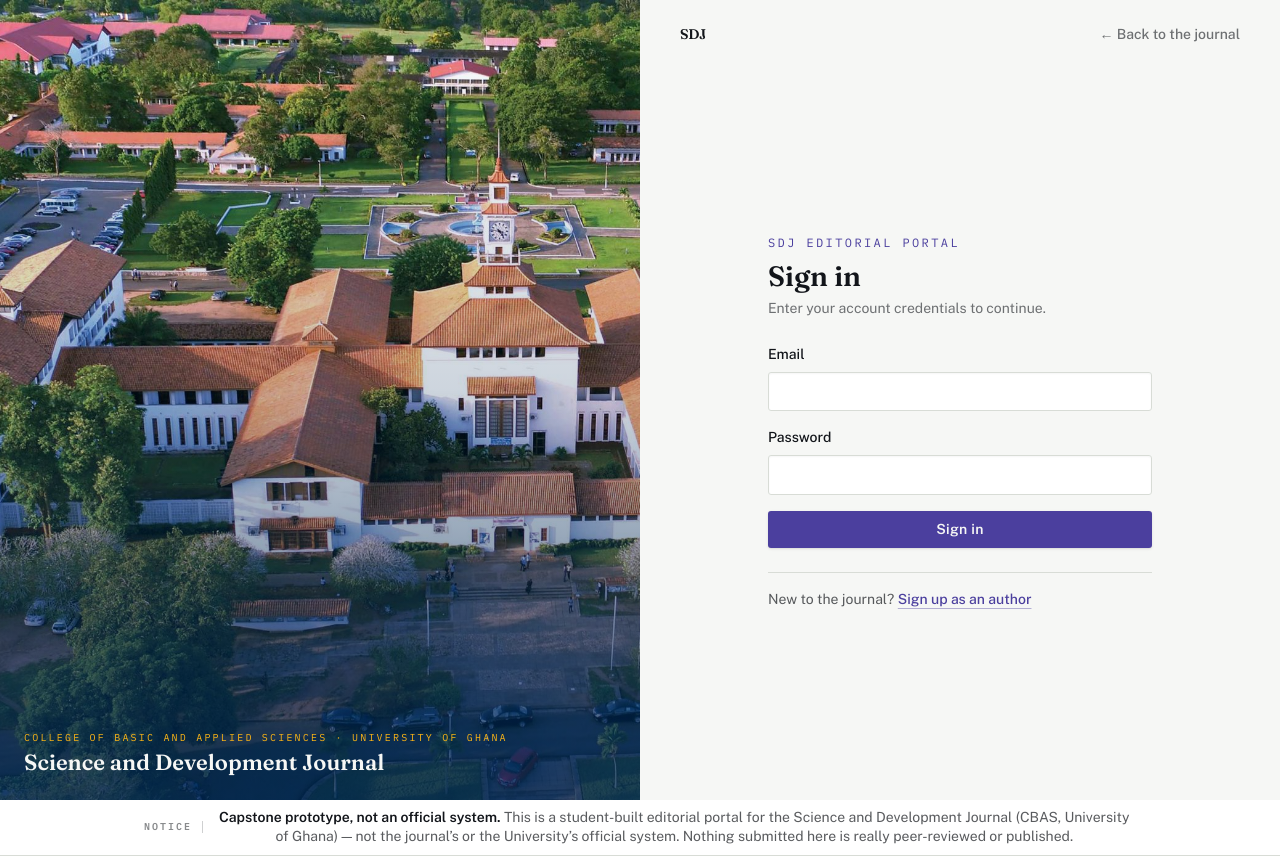
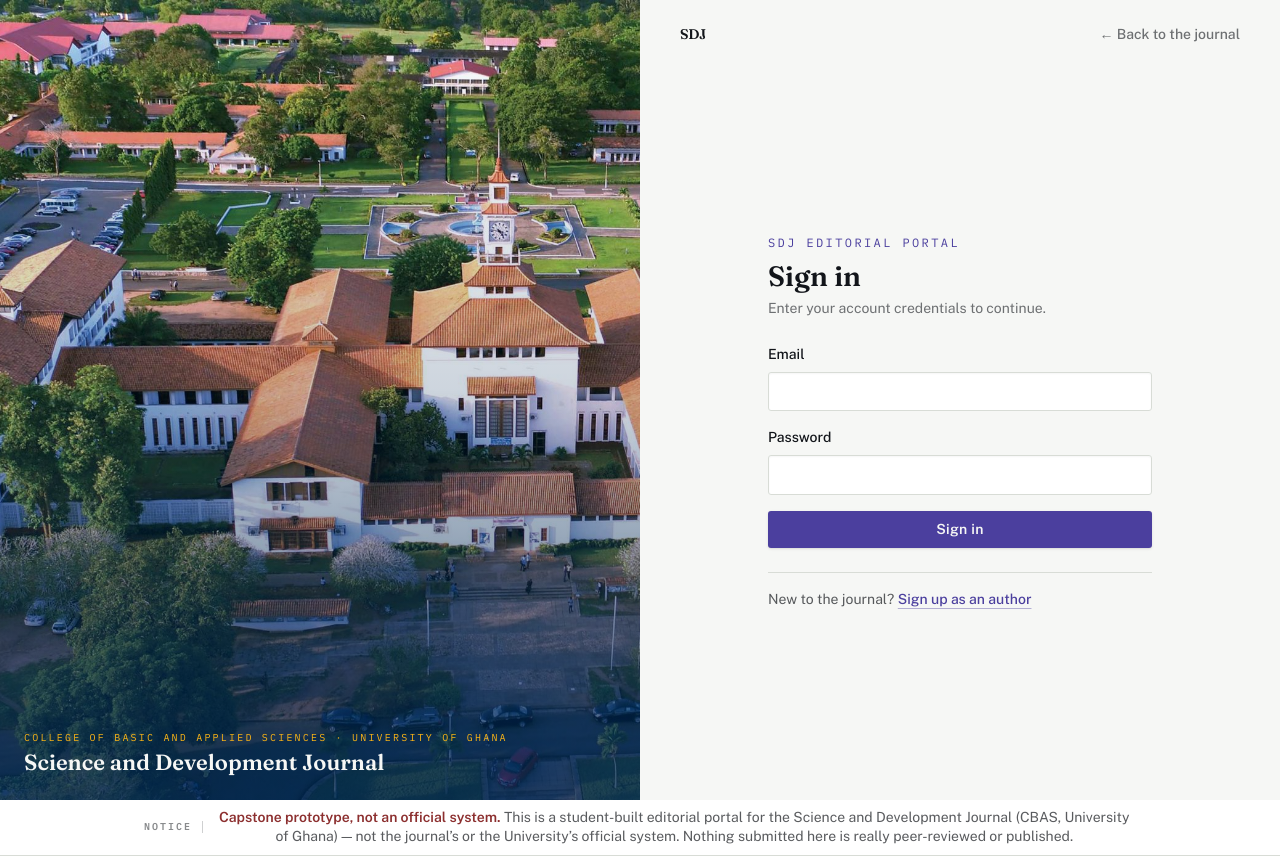
Before and after one commit to rogerkorantenng/ugjcs, a Next.js app in the folder frontend/: page /login in a window 1280 px wide. Built offline with nearby package versions, Linux system fonts and the light colour scheme; no server answers.

Commit message:
Set the banner's lead-in sentence in seal red
Only the warning itself — "Capstone prototype, not an official system." —
carries the red; the explanation after it stays in ink so the notice reads as
emphasis, not a red band.

```diff
--- a/frontend/src/components/layout/demo-banner.tsx
+++ b/frontend/src/components/layout/demo-banner.tsx
@@ -18,7 +18,7 @@ export function DemoBanner() {
         </span>
         <span aria-hidden="true" className="h-3 w-px bg-ink/20" />
         <span>
-          <strong className="font-semibold">Capstone prototype, not an official system.</strong>{" "}
+          <strong className="font-semibold text-seal">Capstone prototype, not an official system.</strong>{" "}
           <span className="text-ink/70">
             This is a student-built editorial portal for the Science and Development Journal
             (CBAS, University of Ghana) — not the journal&rsquo;s or the University&rsquo;s official
```
